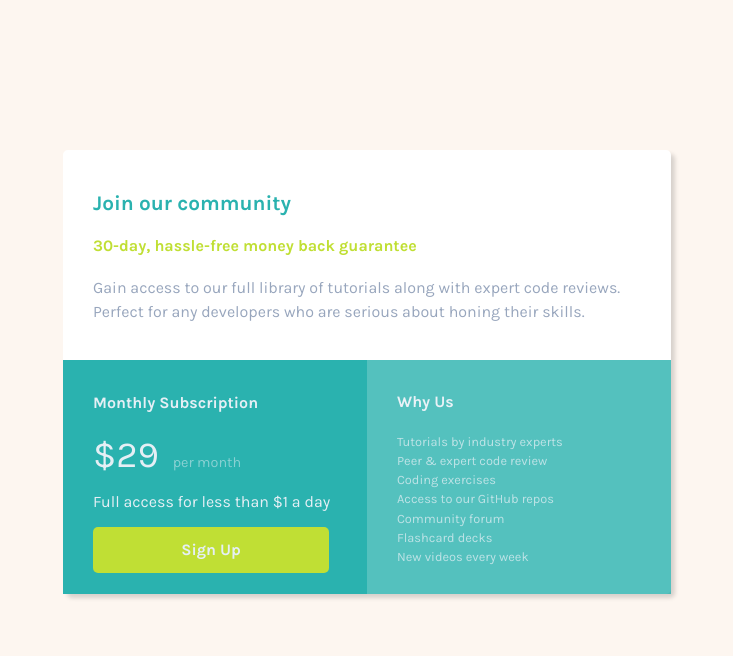
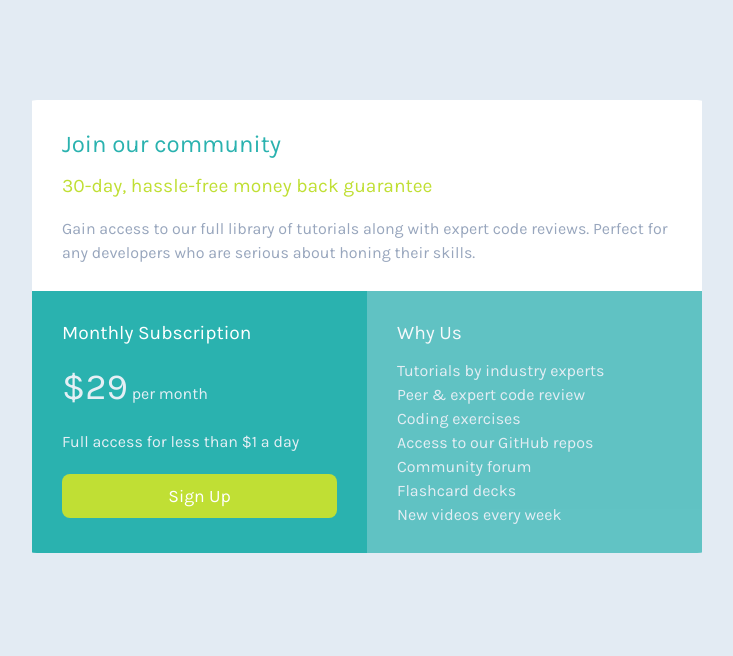
Before and after one commit to HaThu311/Challenge-1, a plain HTML site: page index.html in a window 1280 px wide. Shown: the whole page, without its empty margins (273-1006 px from the left). Drawn offline with nearby package versions, Linux system fonts and the light colour scheme.

Commit message:
Challenge 1 - Grid

```diff
--- a/CSS/Style.css
+++ b/CSS/Style.css
@@ -1,99 +1,98 @@
-body {
-  margin: auto;
-  font-family: 'Karla', sans-serif;
-  color: #40514E;
-  background-color: #FDF6F0;
+body{
+  font-family:"Karla";
+  font-size: 1rem;
+  background-color: #e3ebf3;
 }
 
-table {
-  border-collapse: collapse;
-  border-radius: 5px;
-  background-color: white;
-  width: 38em;
-  box-shadow: 4px 4px 4px rgba(0,0,0,.15);
-  margin: 150px auto;
+section{
+  align-items: center;
+  justify-content: center;
+  padding: 100px 30px;
 }
 
-.top-container{
-  padding: 20px 10px 20px 30px;
+.container{
+  display: grid;
+  grid-template-columns: auto;
+  max-width: 700px;
+  margin: auto;
+  border-radius: 20px;
+  overflow: hidden;
 }
 
-h3{
-  color: #2AB2AF;
-  font-size: 1.3em;
+.content-box{
+  padding: 30px 30px 10px 30px;
 }
 
-.top-container h4 {
-  color: #C0DF34;
+/* TOP BOX */
+.top-box{
+  background-color: white;
 }
 
-.top-container p {
+.top-box h3{
+  color: #2AB2AF;
+  font-size: 1.5rem;
+  margin-bottom: 15px;
+}
+
+.top-box h4{
+  color: #C0DF34;
+  margin-bottom: 20px;
+  font-size: 1.2rem
+}
+
+.top-box p{
   color: #98A6BD;
   line-height: 1.5;
 }
 
-.left-container{
+/* BOTTOM-1 & BOTTOM-2*/
+.bottom-1, .bottom-2{
   background-color: #2AB2AF;
   color: #E5EFF5;
-  padding: 5px 10px 15px 30px;
-  width: 16.5em;
 }
 
-.money{
+.bottom-1 h4, .bottom-2 h4{
+  color: white;
+  margin-bottom: 15px;
+  font-size: 1.2rem
+}
+
+.bottom-1 p, .bottom-2 p{
+  color: #E5EFF5;
+  line-height: 1.5;
+}
+
+.bottom-1 span{
   font-size: 2.3em;
 }
 
-.tab{
-  margin-left: 10px;
+.btn{
+  text-align: center;
+  font-family: "Karla";
+  font-size: 1.1rem;
+  width: 100%
+  padding: 15px;
+  background-color: #C0DF34;
+  border-radius: 8px;
+  margin-top: 20px;
+  margin-bottom: 20px;
 }
 
-.per-month {
-  font-size: 0.9em;
-  color: #E5EFF5;
-  opacity: 0.5;
-}
-
-.left-container p{
-  font-size: 1em;
-}
-
-.btn {
-  -webkit-border-radius: 10px;
-  -moz-border-radius: 10px;
-  border-radius: 5px;
-  height: 20px;
-  line-height: 20px;
-  color: #E5EFF5;
-  font-family: 'Karla', sans-serif;
-  width: 210px;
-  font-size: 16px;
-  font-weight: 700;
-  padding: 13px;
-  background-color: #C0DF34;
-  text-decoration: none;
-  display: inline-block;
-  cursor: pointer;
-  text-align: center;
-}
-
-.btn:hover {
-  background: #99C624;
-  border: solid #99C624 0;
-  -webkit-border-radius: 10px;
-  -moz-border-radius: 10px;
-  border-radius: 5px;
+.btn a{
+  color: white;
   text-decoration: none;
 }
 
-.right-container{
-  background-color: #2AB2AF;
-  opacity: 0.8;
-  padding: 10px 10px 15px 30px;
-  color: #E5EFF5;
+.bottom-2{
+  opacity: 0.7;
 }
 
-.right-container p{
-  font-size: 0.8em;
-  line-height: 1.5;
-  opacity: 0.7;
-}
+
+@media (min-width: 1028px) {
+    .container{
+      grid-template-columns: 50% 50%;
+    }
+
+    .top-box{
+      grid-area: 1/ 1/ 2/ 3;
+    }
--- a/index.html
+++ b/index.html
@@ -1,58 +1,55 @@
 <!DOCTYPE html>
 <html lang="en">
+
 <head>
   <meta charset="UTF-8">
-  <meta name="viewport" content="width=1440px, initial-scale=1.0"> <!-- displays site properly based on user's device -->
-
-  <link rel="icon" type="image/png" sizes="32x32" href="Images/favicon-32x32.png">
-  <link rel="stylesheet" href="CSS/Style.css">
-  <link href="https://fonts.googleapis.com/css2?family=Karla:wght@400;700&display=swap" rel="stylesheet">
 
   <title>Frontend Mentor | Single Price Grid Component</title>
 
+  <!-- Favicons -->
+  <link rel="icon" type="image/png" sizes="32x32" href="./images/favicon-32x32.png">
+
+  <!-- Google font -->
+  <link href="https://fonts.googleapis.com/css2?family=Karla:wght@400;700&display=swap" rel="stylesheet">
+
+  <!-- CSS Stylesheets -->
+  <link rel="stylesheet" href="https://cdn.jsdelivr.net/npm/bootstrap@4.6.0/dist/css/bootstrap.min.css" integrity="sha384-B0vP5xmATw1+K9KRQjQERJvTumQW0nPEzvF6L/Z6nronJ3oUOFUFpCjEUQouq2+l" crossorigin="anonymous">
+  <link rel="stylesheet" href="Css/Style.css">
+
+
   <!-- Feel free to remove these styles or customise in your own stylesheet 👍 -->
-  <style>
-    .attribution { font-size: 11px; text-align: center; }
-    .attribution a { color: hsl(228, 45%, 44%); }
-  </style>
-</head>
+
+
 <body>
-  <table>
-    <tr>
-      <td class="top-container" colspan="2">
+<section>
+  <div class="container">
+    <div class="content-box top-box">
         <h3>Join our community</h3>
-        <h4 class="h4-top">30-day, hassle-free money back guarantee</h4>
+        <h4>30-day, hassle-free money back guarantee</h4>
         <p>Gain access to our full library of tutorials along with expert code reviews.
-          <br>Perfect for any developers who are serious about honing their skills.
-        </p>
-      </td>
-    </tr>
-    <tr>
-      <td class="left-container">
+        Perfect for any developers who are serious about honing their skills.</p>
+    </div>
+    <div class="content-box bottom-1">
         <h4>Monthly Subscription</h4>
-        <p><span class="money">$29</span><span class="tab"> </span><span class="per-month">per month</span></p>
-        <p class="full-access">Full access for less than $1 a day</p>
-        <a class="btn" href="https://www.frontendmentor.io/challenges/single-price-grid-component-5ce41129d0ff452fec5abbbc">Sign Up</a>
-      </td>
-      <td class="right-container">
+        <p><span>&dollar;29</span> per month</p>
+        <p>Full access for less than &dollar;1 a day</p>
+        <button type="button" class="btn btn-lg btn-block">
+          <a href="https://www.frontendmentor.io/challenges/single-price-grid-component-5ce41129d0ff452fec5abbbc">Sign Up</a>
+          </button>
+    </div>
+    <div class="content-box bottom-2">
         <h4>Why Us</h4>
-
-        <p>
-          Tutorials by industry experts
+        <p>Tutorials by industry experts
         <br>Peer &amp; expert code review
         <br>Coding exercises
         <br>Access to our GitHub repos
         <br>Community forum
         <br>Flashcard decks
-          <br>New videos every week
-        </p>
-      </td>
-    </tr>
-  </table>
-
-
-
-
+        <br>New videos every week</p>
+    </div>
+  </div>
+  </section>
 
 </body>
+
 </html>
```
Lines whose indentation alone changed are shown as unchanged.
